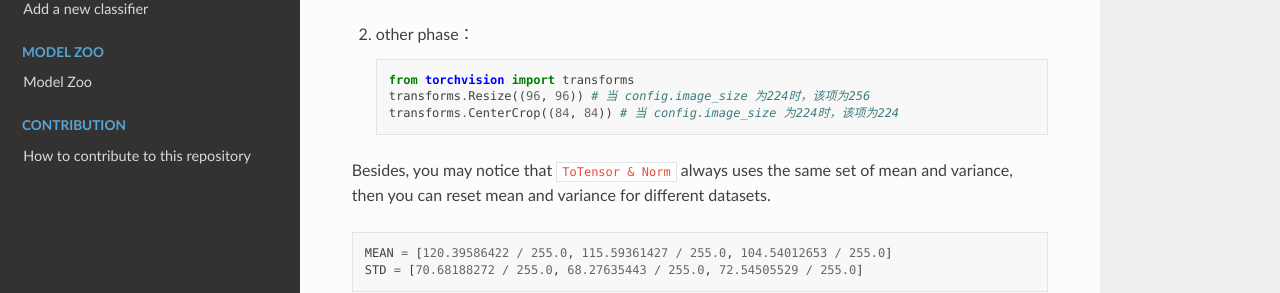
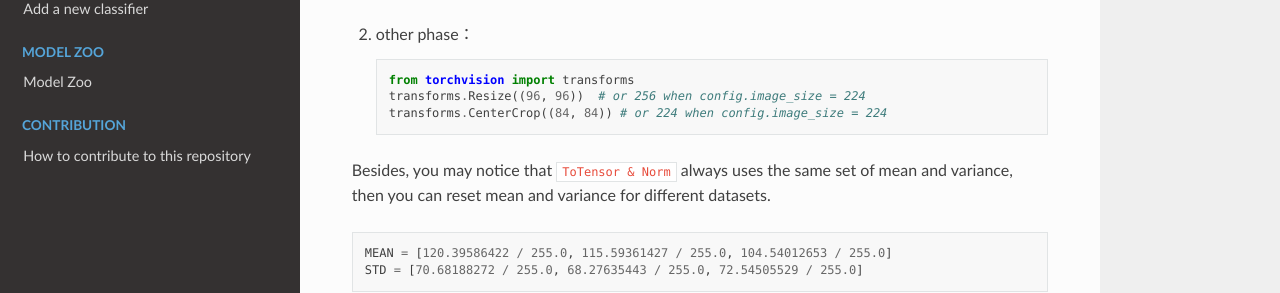
Before and after one commit to RL-VIG/LibFewShot, a Sphinx documentation site: the page built from docs/tutorials/t3-add_a_new_transform_list.md, in a window 1280 px wide and 1076 px high. Shown: the part 595-888 px from the top of the window. Built offline with Sphinx 7.4.7 and the Read the Docs theme 2.0.0, drawn with Linux system fonts in a browser that asks for light colours.

Commit message:
fix zh-CN comment

````diff
--- a/docs/tutorials/t3-add_a_new_transform_list.md
+++ b/docs/tutorials/t3-add_a_new_transform_list.md
@@ -22,8 +22,8 @@ There are some difference in`Resize&Crop` for different dataset and config file
 2. other phase：
    ```python
    from torchvision import transforms
-   transforms.Resize((96, 96)) # 当 config.image_size 为224时，该项为256
-   transforms.CenterCrop((84, 84)) # 当 config.image_size 为224时，该项为224
+   transforms.Resize((96, 96))  # or 256 when config.image_size = 224
+   transforms.CenterCrop((84, 84)) # or 224 when config.image_size = 224
    ```
 
 Besides, you may notice that `ToTensor & Norm` always uses the same set of mean and variance, then you can reset mean and variance for different datasets.
````
